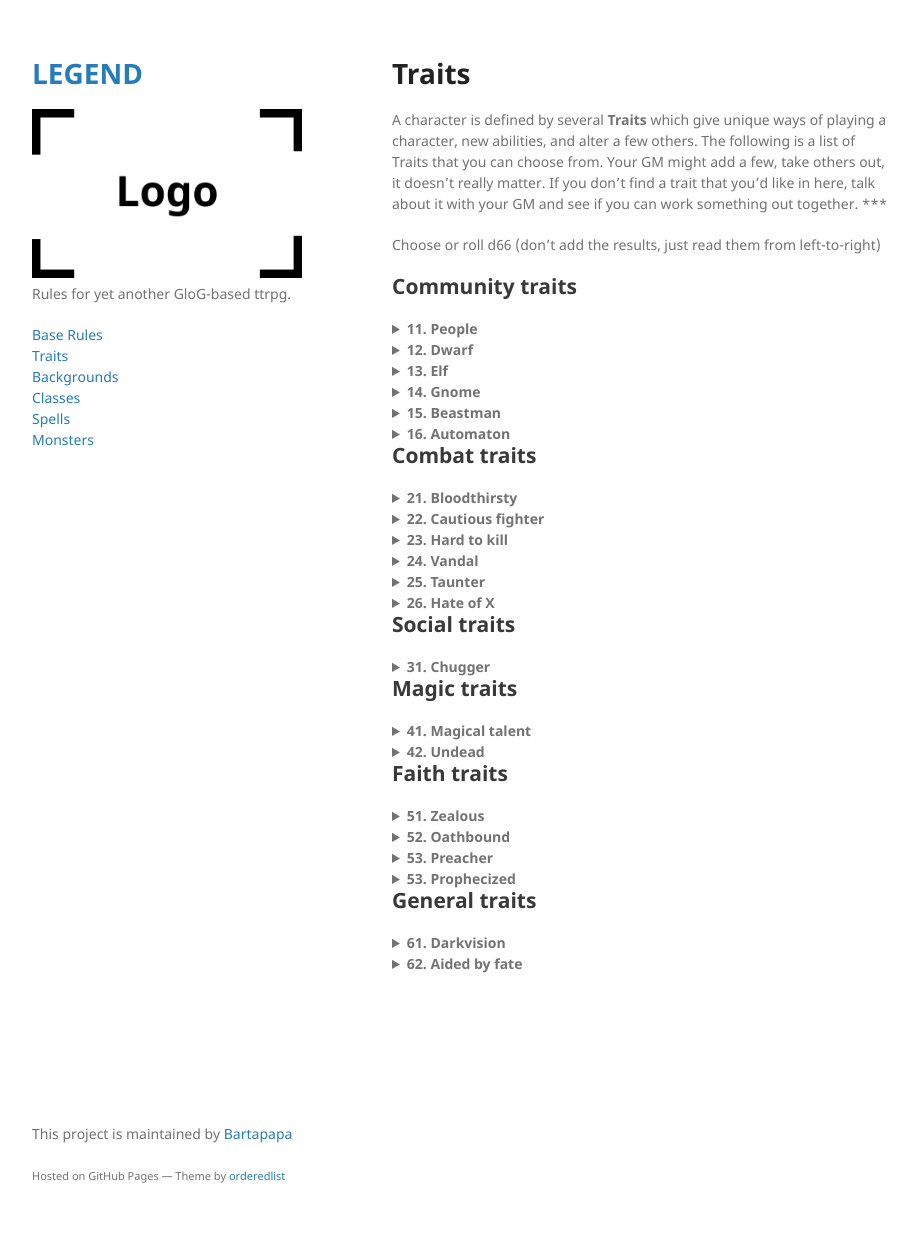
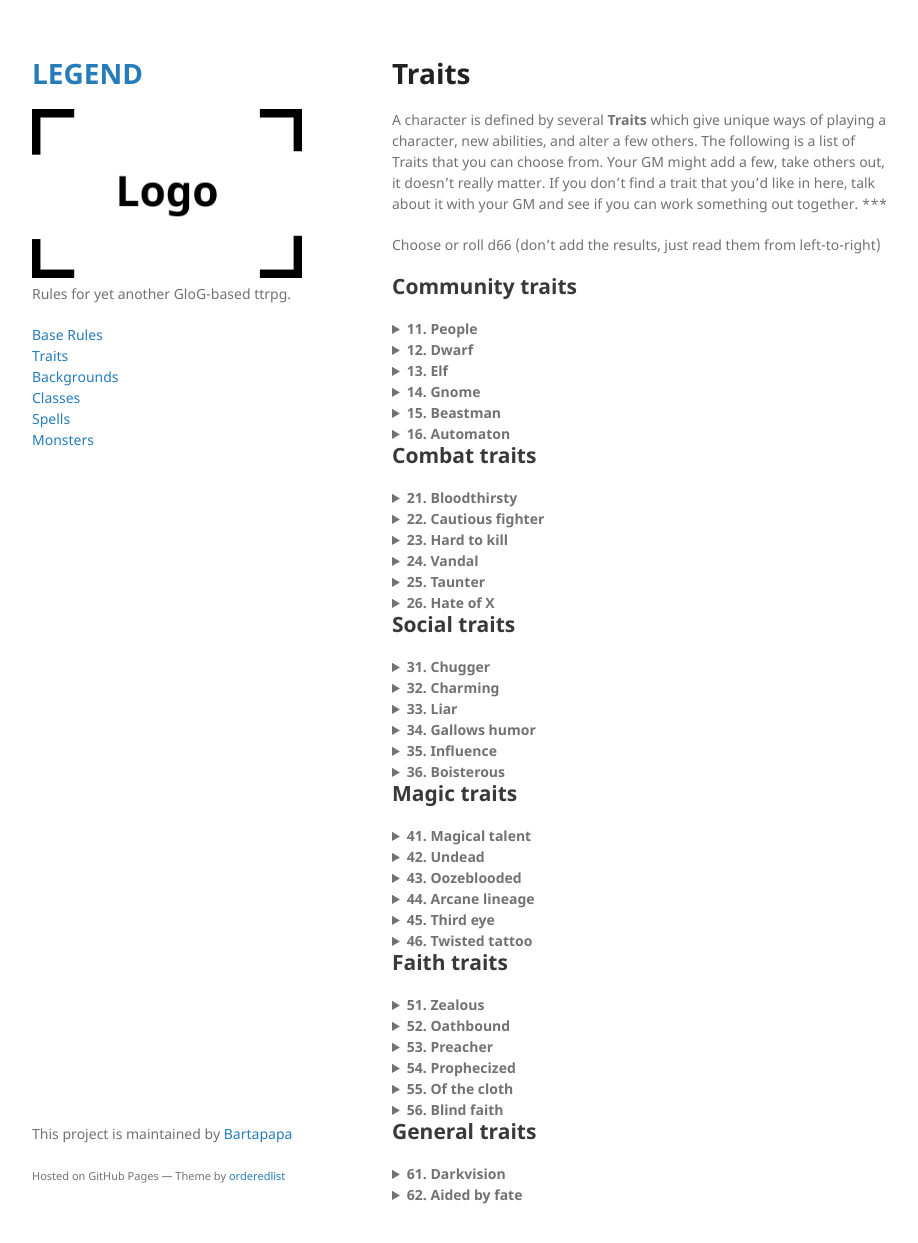
Before and after one commit to Bartapapa/legend, a Jekyll site: the page built from docs/pages/traits.md, in a window 1280 px wide and 1255 px high. Shown: the top 1243 px of the window, without its empty margins (178-1096 px from the left). Built offline with Jekyll 4.4.1, drawn with Linux system fonts in a browser that asks for light colours.

Commit message:
Update traits.md

```diff
--- a/docs/pages/traits.md
+++ b/docs/pages/traits.md
@@ -22,6 +22,7 @@ Instead of a race, this can be an organization, clan, family or other form of gr
 <details markdown="1">
 <summary><b>12. Dwarf</b></summary>
 You have a beard, which takes up an Inventory slot. You can shave it off, but it'll regrow to full after a week. You can braid up to 3 Valuables into your beard. For each Valuable you have braided into your beard, you have +1 HP.
+
 Bonus item: A dented helmet (acts as a Shield)
 
 Might or Lore +1, Wit -1.
@@ -53,6 +54,7 @@ Lore -1.
 <details markdown="1">
 <summary><b>21. Bloodthirsty</b></summary>
 You love the smell of blood - yours or others. If you deal damage to an undamaged enemy, you heal 1 HP. If you're bathed in the mire of blood by the end of combat, heal all HP.
+
 Bonus item: Notched axe (medium melee. Other warriors might want to compare. Some might want to kill you to prove a point)
 
 +1 Grace.
@@ -61,12 +63,14 @@ Bonus item: Notched axe (medium melee. Other warriors might want to compare. Som
 <details markdown="1">
 <summary><b>22. Cautious fighter</b></summary>
 If you don't attack or cast a spell during a round of combat, your Armor is 5 (unless it was already higher).
+
 Bonus item: Rampart shield (Armor, acts as a wall if you plant it firmly in the ground)
 </details>
 
 <details markdown="1">
 <summary><b>23. Hard to kill</b></summary>
 You aren't penalized by your current number of Wounds when you attempt to Stabilize.
+
 Bonus item: Toothmarked leather belt (if you bite on it, you have a boon on any roll to resist pain effects)
 
 +1 Might.
@@ -75,6 +79,7 @@ Bonus item: Toothmarked leather belt (if you bite on it, you have a boon on any
 <details markdown="1">
 <summary><b>24. Vandal</b></summary>
 You deal maximum damage to unattended objects.
+
 Bonus item: Spiked leather straps (Armor)
 </details>
 
@@ -89,6 +94,7 @@ If you find a good, contextual insult to yell at your enemy during your turn ('g
 <summary><b>26. Hate of X</b></summary>
 When you get this trait, replace X by some kind of creature. Orcs. Humans. Dogs. Trees.
 If your target rsembles, even closely, the subject of your hate, you deal +2 damage to them.
+
 Bonus item: Trophy from a slain X (might anger or intimidate. Who knows)
 </details>
 
@@ -96,9 +102,45 @@ Bonus item: Trophy from a slain X (might anger or intimidate. Who knows)
 <details markdown="1">
 <summary><b>31. Chugger</b></summary>
 You make friends around drink. If you chug a pint in front of someone, you get a boon to your Reaction roll.
+
 Bonus item: Lucky tankard (if you drink booze from it, heal 1d6 HP)
 
 -1 Wit.
+</details>
+
+<details markdown="1">
+<summary><b>32. Charming</b></summary>
+As long as you're the one doing the talking, you have +1 to all Reaction rolls.
+
+Bonus item: Palm-sized mirror (great for looking around corners)
+</details>
+
+<details markdown="1">
+<summary><b>33. Liar</b></summary>
+Once per day, you can tell a lie that isn't obviously false, and people will believe you for [Wit] minutes. Then they'll realize the supercherie, and come to get you.
+
++1 Wit.
+</details>
+
+<details markdown="1">
+<summary><b>34. Gallows humor</b></summary>
+If you tell a dark joke during lunch, others who can hear you can heal as many Wounds as you have Scars in your Mind.
+
+Bonus item: Trauma (as Scar in mind, but it's what allows you to tell such dark jokes)
+</details>
+
+<details markdown="1">
+<summary><b>35. Influence</b></summary>
+Your name bears importance and power. Most people of your kind will recognize you. You can force people to act towards you and your party as if you had a 10 on the Reaction roll - for a time. That is, unless they're above you on the hierarchical food chain.
+
+Bonus item: Signet ring (Valuable, proof of your name)
+</details>
+
+<details markdown="1">
+<summary><b>36. Boisterous</b></summary>
+You can convince everyone you're the most important part of your party.
+
+Bonus item: Flashy cloak (Armor, only if you have no other armor)
 </details>
 
 ## Magic traits
@@ -116,16 +158,46 @@ You are cold to the touch. You're gaunt. Or perhaps you're just a skeleton, real
 -2 Lore.
 </details>
 
+<details markdown="1">
+<summary><b>43. Oozeblooded</b></summary>
+You can split yourself into pieces tha can all autonomously act. Don't lose them.
+
++1 Grace, -1 Might.
+</details>
+
+<details markdown="1">
+<summary><b>44. Arcane lineage</b></summary>
+You can tell if an object is magical by licking it.
+
+Bonus item: Jade pearl (can be knocked against your head once a day to get one Magic dice that lasts 1 hour)
+</details>
+
+<details markdown="1">
+<summary><b>45. Third eye</b></summary>
+You have a grotesque third eye on your forehead. As long as its open and uncovered, once per day you can roll the Reaction roll on an initial meeting with someone without having to interact with them (essentially knowing the result of the first Reaction roll in advance). When you see someone you know, you know their reaction roll toward you. These reaction rolls can be subject to change.
+
+Bonus item: Wide-brimmed hat (hides most of your face)
+</details>
+
+<details markdown="1">
+<summary><b>46. Twisted tattoo</b></summary>
+When you roll 2 or more Magic dice, you can make one dice result equal another's. These doubles are counted towards Mishaps.
+
+Bonus item: Magical tattoo (As Scar in your Mind, except is magical)
+</details>
+
 ## Faith traits
 <details markdown="1">
 <summary><b>51. Zealous</b></summary>
 During lunch, instead of eating, you can follow an esoteric ritual proper to your faith. Define it now.
+
 Bonus item: Bloody whip (light melee, only deals damage on targets with 0 armor)
 </details>
 
 <details markdown="1">
 <summary><b>52. Oathbound</b></summary>
 Define your principal duty. You have a boon on all rolls to resist effects which would make you go against this duty.
+
 Bonus item: Tragic memento (Once per day, hold it in your hand and state your duty aloud before acting to have a boon on the roll)
 </details>
 
@@ -137,9 +209,24 @@ When you take an hour to proselytize to a crowd, [Wit]d6 people assist. Half of
 </details>
 
 <details markdown="1">
-<summary><b>53. Prophecized</b></summary>
+<summary><b>54. Prophecized</b></summary>
 When anyone, even the GM, naturally rolls snake eyes (double '1's on a roll) or double '6's, you may state aloud, 'As the prophecy foretold.' You regain all HP, and the <i>very next</i> roll will be maximized (if it was double '1's) or minimized (if it was double '6's).
+
 Bonus item: Birthmark (As Scar, except if ever you lose this, you aren't Prophecized anymore)
+</details>
+
+<details markdown="1">
+<summary><b>55. Of the cloth</b></summary>
+When you wear your robes openly, you are recognized as a member of your clergy. The general populace appreciates you, and are willing to shelter you and your party for a night unless you pose a threat.
+
+Bonus item: Cloth of the clergy (acts as Armor against evil spirits and demons)
+</details>
+
+<details markdown="1">
+<summary><b>56. Blind faith</b></summary>
+When you follow your faith without consideration of the danger, heal 1 HP.
+
+Bonus item: Blindfold (can see nearby invisible things when worn over eyes)
 </details>
 
 ## General traits
@@ -151,5 +238,6 @@ You can see in the dark as if you had a torch in your hand.
 <details markdown="1">
 <summary><b>62. Aided by fate</b></summary>
 At the start of the day, roll a d6. Once per day, you can replace the result of <i>any</i> d6 roll by this result.
+
 Bonus item: Pair of dice (loaded? Who knows)
 </details>
```
